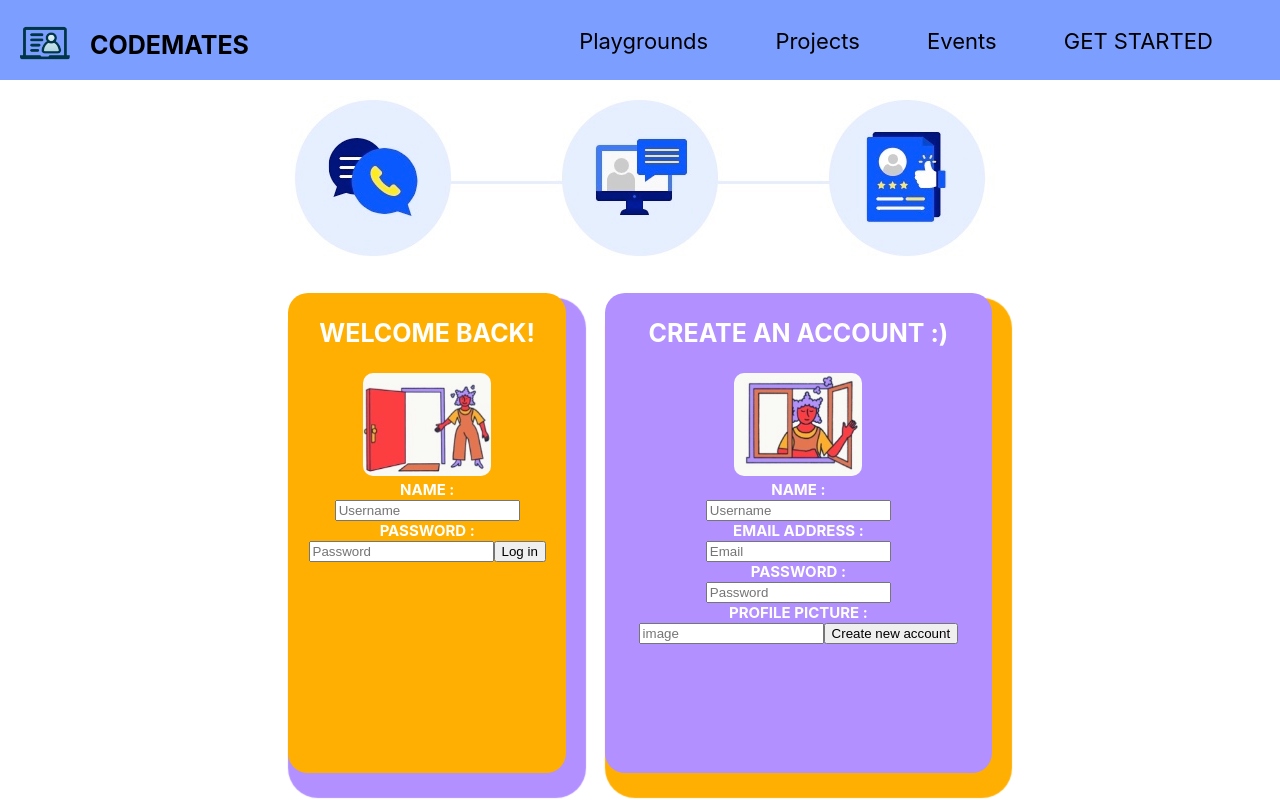
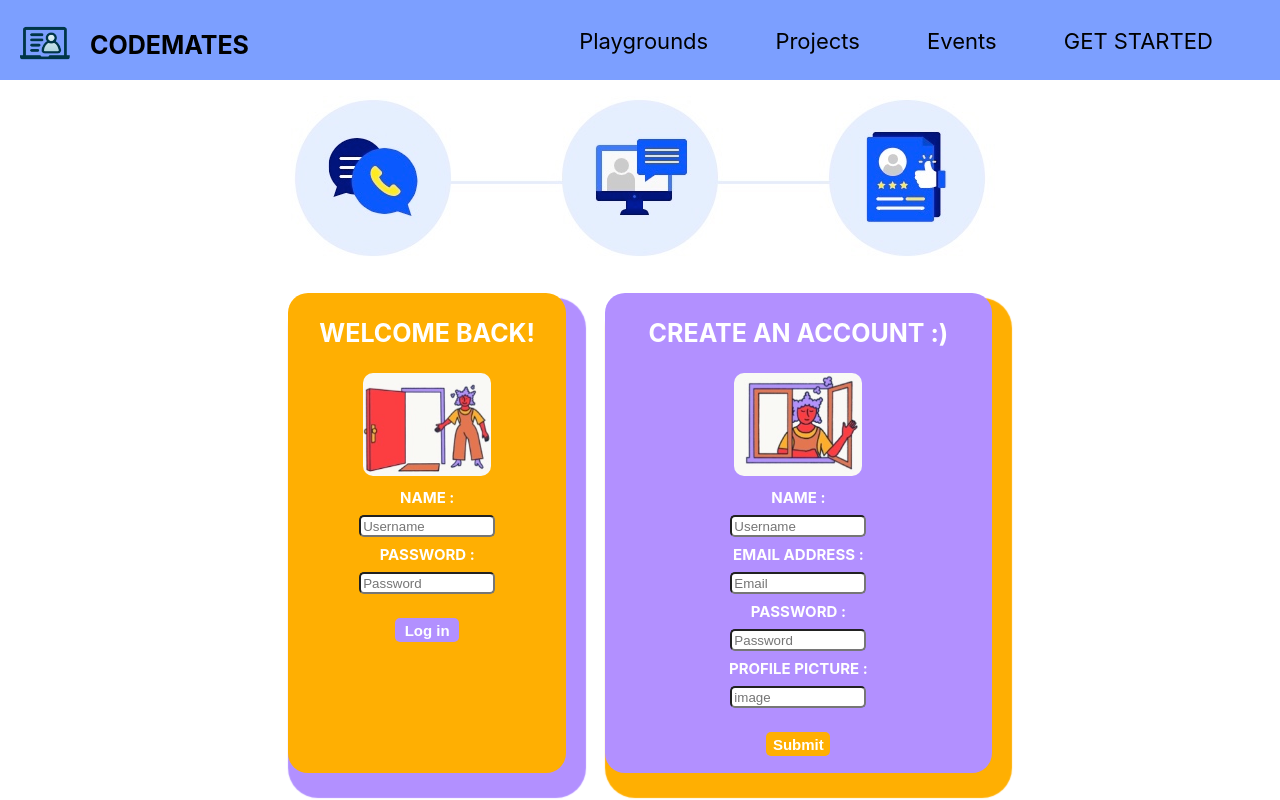
Before and after one commit to leahtingxuezhao/codemates, a React (Create React App) app: page /#/auth in a window 1280 px wide. Built offline with nearby package versions, Linux system fonts and the light colour scheme; what redux-promise-middleware would draw is missing.

Commit message:
Wed night

```diff
--- a/src/App.css
+++ b/src/App.css
@@ -83,7 +83,7 @@
 }
 
 .postBox {
-  background-color: rgb(185, 213, 255);
+  background-color: rgb(230, 230, 230);
   position: relative;
   display: flex;
   height: 10vh;
@@ -141,20 +141,23 @@
 }
 
 .postArea {
-  width: 40vw;
+  width: 35vw;
+  height: 50vh;
   box-shadow: 5px 2px 5px 2px gray;
   margin: auto;
-  margin-top: 5vh;
   border-radius: 10px;
 }
 
 .post-image {
-  width: 35vw;
+  width: 25vw;
   margin: auto;
+  margin-top: 3vh;
+  border-radius: 5px;
 }
 
 .post-content {
-  margin: 5vh;
+  margin-top: 2vh;
+  font-weight: bold;
 }
 
 .update-button {
@@ -275,7 +278,7 @@
 }
 
 .projectBox {
-  background-color: rgb(181, 245, 224);
+  background-color: rgb(255, 175, 2);
   position: relative;
   display: flex;
   height: 10vh;
@@ -314,7 +317,7 @@
 .project-languages {
   margin-top: 1vh;
   margin-left: 2vw;
-  background-color: yellow;
+  background-color: rgb(219, 210, 210);
   height: 2vh;
   border-radius: 3px;
   font-size: 12px;
@@ -358,3 +361,101 @@
   font-size: 15px;
   font-weight: bold;
 }
+
+.authInputBox {
+  display: flex;
+  margin-top: 3vh;
+}
+
+.auth-input-box {
+  margin-top: 1vh;
+}
+
+.auth-input {
+  margin-top: 1vh;
+  width: 10vw;
+  height: 2vh;
+  border-radius: 5px;
+}
+
+.auth-button {
+  margin-top: 3vh;
+  width: 5vw;
+  height: 3vh;
+  font-size: 15px;
+  font-weight: bold;
+  background-color: rgb(178, 144, 255);
+  color: white;
+  border-radius: 5px;
+  border: 2px;
+}
+.auth-button-B {
+  margin-top: 3vh;
+  width: 5vw;
+  height: 3vh;
+  font-size: 15px;
+  font-weight: bold;
+  background-color: rgb(255, 175, 2);
+  color: white;
+  border-radius: 5px;
+  border: 2px;
+}
+
+.bigPostImageB {
+  width: 20vw;
+  margin: auto;
+  margin-top: 2vh;
+}
+
+.bigPost-title-container {
+  display: flex;
+  justify-content: space-around;
+  position: relative;
+  padding-top: 2vh;
+  font-weight: bold;
+}
+
+.share-box {
+  margin: auto;
+  width: 35vw;
+  background-color: rgb(124, 159, 255);
+  margin-top: 5vh;
+
+  position: relative;
+}
+
+.share-title {
+  position: relative;
+  font-weight: bold;
+  padding-top: 4vh;
+  padding-bottom: 4vh;
+}
+.share-comment {
+  width: 25vw;
+  height: 3vw;
+}
+
+.post-comment-box {
+  width: 35vw;
+  margin: auto;
+  height: 5vh;
+  background-color: rgb(124, 159, 255);
+}
+.post-comment-container {
+  display: flex;
+  margin-left: 5vw;
+}
+
+.comment-user {
+  background-color: yellow;
+  font-size: 15px;
+  font-weight: bold;
+  border-radius: 3px;
+  margin-top: 5vh;
+}
+
+.comment-c {
+  position: relative;
+  width: 30vw;
+  margin-top: 5vh;
+}
--- a/src/Components/Auth.js
+++ b/src/Components/Auth.js
@@ -76,55 +76,77 @@ class Auth extends Component {
           <div className="login-box">
             <p className="auth-title">WELCOME BACK!</p>
             <img src={welcome} alt="welcome" className="welcome"></img>
+            <div className="auth-input-box">
               <div className="auth-small-title">NAME :</div>
               <input
                 name="username"
                 placeholder="Username"
                 onChange={e => this.handleChange(e)}
+                className="auth-input"
               ></input>
+            </div>
+            <div className="auth-input-box">
               <div className="auth-small-title">PASSWORD :</div>
               <input
                 name="password"
                 onChange={e => this.handleChange(e)}
                 placeholder="Password"
+                className="auth-input"
               ></input>
-            <button onClick={() => this.login(username, password)}>
+            </div>
+            <button
+              onClick={() => this.login(username, password)}
+              className="auth-button"
+            >
               Log in
             </button>
           </div>
           <div className="register-box">
             <p className="auth-title">CREATE AN ACCOUNT :)</p>
             <img src={registerImage} alt="register" className="welcome"></img>
+            <div className="auth-input-box">
               <div className="auth-small-title">NAME :</div>
               <input
                 name="username"
                 placeholder="Username"
                 onChange={e => this.handleChange(e)}
+                className="auth-input"
               ></input>
+            </div>
+            <div className="auth-input-box">
               <div className="auth-small-title">EMAIL ADDRESS :</div>
               <input
                 name="email"
                 placeholder="Email"
                 onChange={e => this.handleChange(e)}
+                className="auth-input"
               ></input>
+            </div>
+            <div className="auth-input-box">
               <div className="auth-small-title">PASSWORD :</div>
               <input
                 name="password"
                 onChange={e => this.handleChange(e)}
                 placeholder="Password"
+                className="auth-input"
               ></input>
+            </div>
+            <div className="auth-input-box">
               <div className="auth-small-title">PROFILE PICTURE :</div>
               <input
                 name="profile_pic"
                 placeholder="image"
                 onChange={e => this.handleChange(e)}
+                className="auth-input"
               ></input>
+            </div>
             <button
               onClick={() =>
                 this.register(username, email, password, profile_pic)
               }
+              className="auth-button-B"
             >
-              Create new account
+              Submit
             </button>
           </div>
         </div>
--- a/src/Components/BigPost.js
+++ b/src/Components/BigPost.js
@@ -3,8 +3,9 @@ import { connect } from "react-redux";
 import { withRouter } from "react-router-dom";
 import { pathOr } from "ramda";
 import axios from "axios";
+import SingleComment from "./SingleComment";
 import bigPostImage from "../image_folder/bigPost.jpeg";
-import SingleComment from "./SingleComment";
+import bigpostHeader from "../image_folder/bigpostHeader.png";
 
 class BigPost extends Component {
   constructor(props) {
@@ -179,12 +180,13 @@ class BigPost extends Component {
 
     const commentArea = () => {
       return (
-        <div>
-          <div>Share your thoughts</div>
+        <div className="share-box">
+          <div className="share-title">Share Your Thoughts</div>
           <textarea
             placeholder="Leave your comments"
             name="comment"
             onChange={e => this.handleChange(e)}
+            className="share-comment"
           ></textarea>
           <button
             onClick={() => this.createComment(user, id, this.state.comment)}
@@ -217,16 +219,18 @@ class BigPost extends Component {
     } = this.state;
     return (
       <div>
-        <img src={bigPostImage} alt="bigPost" className="bigPostImage"></img>
+        <img src={bigpostHeader} alt="bigPost" className="bigPostImageB"></img>
         <div className="postArea">
-          <div>TITLE: {displayTitle}</div>
-          <div>By user {displayUsername}</div>
+          <div className="bigPost-title-container">
+            <div>Post Title : {displayTitle}</div>
+            <div>Post By User: {displayUsername}</div>
+          </div>
           <img
             src={displayPostImage}
             alt="post-image"
             className="post-image"
           ></img>
-          <div className="post-content">POST CONTENT: {displayContent}</div>
+          <div className="post-content">Post Content: {displayContent}</div>
 
           <div>{editButton()}</div>
         </div>
--- a/src/Components/SingleComment.js
+++ b/src/Components/SingleComment.js
@@ -10,9 +10,11 @@ class SingleComment extends Component {
     const { username, profile_pic, comment } = this.props;
 
     return (
-      <div>
-        <div>{username}</div>
-        <div>{comment}</div>
+      <div className="post-comment-box">
+        <div className="post-comment-container">
+          <div className="comment-user">{username}</div>
+          <div className="comment-c">{comment}</div>
+        </div>
       </div>
     );
   }
```
Also changed, not shown: src/image_folder/bigpostHeader.png (added). Lines whose indentation alone changed are shown as unchanged.
